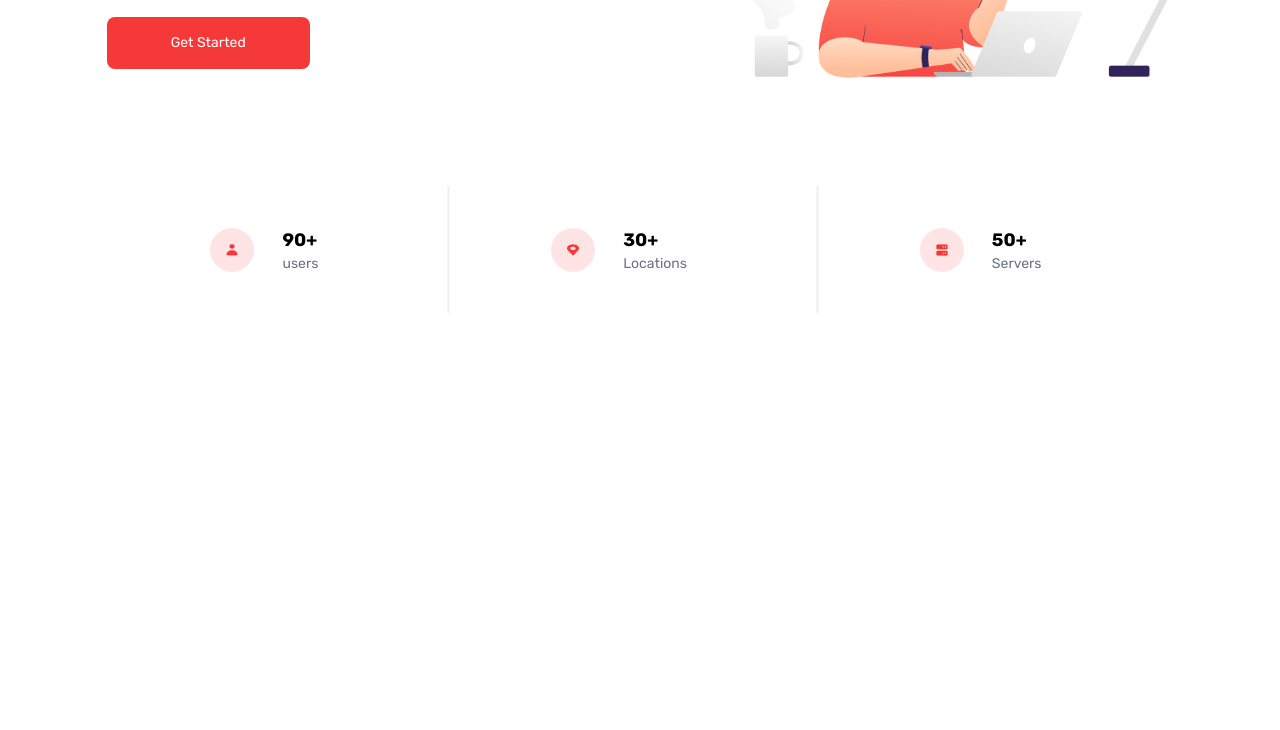
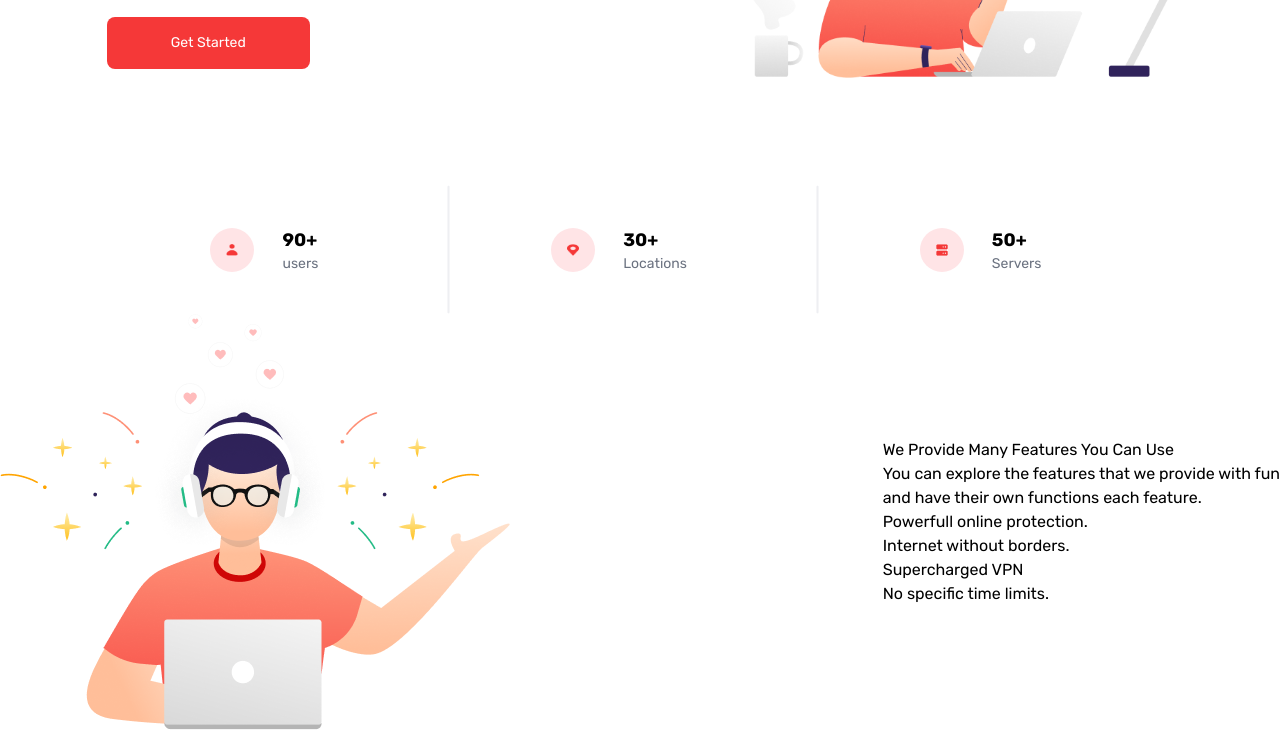
Before and after one commit to Ar-Dihan/lasales-vpn, a website: page src/index.html in a window 1280 px wide. Shown: the part 369-1099 px from the top of the page. Before the commit the page ends 800 px from the top, so only its background shows below. Drawn offline with Linux system fonts and the light colour scheme.

Commit message:
feature sec done

```diff
--- a/src/index.html
+++ b/src/index.html
@@ -106,5 +106,22 @@
     </section>
 
     <!-- features section -->
+
+    <section class="flex items-center justify-between">
+      <div class="">
+        <img src="/images/Illustration 2.png" alt="" />
+      </div>
+      <div class="">
+        <h2 class="">We Provide Many Features You Can Use</h2>
+        <p class="">
+          You can explore the features that we provide with fun <br />
+          and have their own functions each feature.
+        </p>
+        <p class="">Powerfull online protection.</p>
+        <p class="">Internet without borders.</p>
+        <p class="">Supercharged VPN</p>
+        <p class="">No specific time limits.</p>
+      </div>
+    </section>
   </body>
 </html>
```
Also changed, not shown: dist/output.css.
